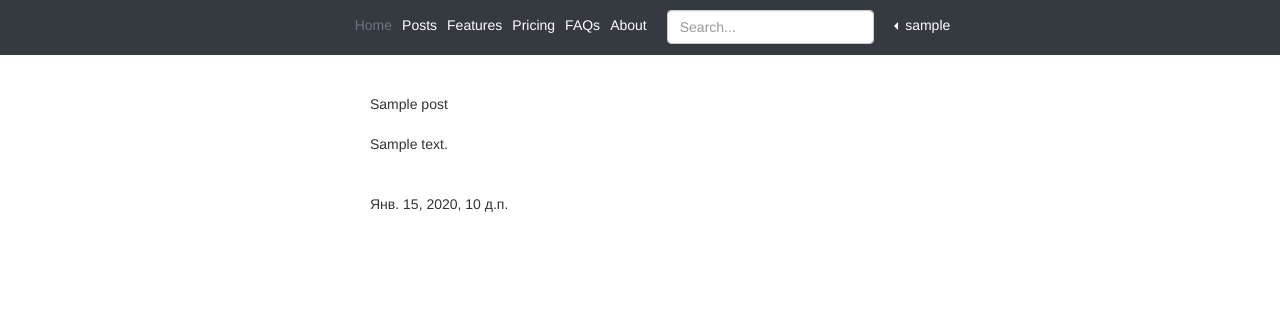
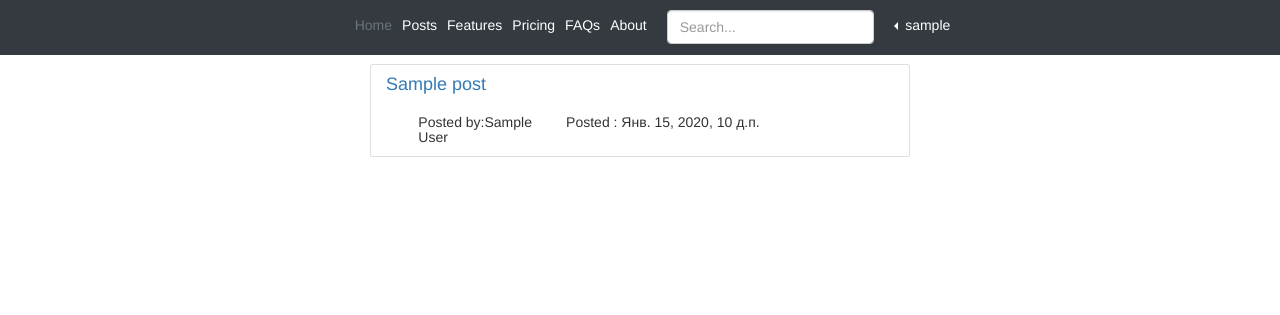
Before and after one commit to katerinArtem/MyPetProjectSite, a Django app: page /Posts/ in a window 1280 px wide. Shown: the top 315 px of the page. Run offline with Django 3.2, Linux system fonts and the light colour scheme; a user stored in the database is signed in; tables that the repository leaves empty hold one stand-in row (values such as "Sample post"); some libraries are stand-ins or nearby versions.

Commit message:
add posts front

```diff
--- a/main/urls.py
+++ b/main/urls.py
@@ -8,4 +8,5 @@
     path('sign_up/',views.sign_up,name="sign_up"),
     path('profile/update',views.profile_update,name = 'profile_update'),
     path('Posts/',views.posts,name = 'posts'),
+    path('features/',views.features,name = 'features')
 ]
--- a/main/views.py
+++ b/main/views.py
@@ -13,6 +13,9 @@
 
 def home(request):
     return render(request,'main/home.html')
+
+def features(request):
+    return render(request,'main/features.html')
 
 @login_required
 def posts(request):
--- a/taskmanager/templates/base.html
+++ b/taskmanager/templates/base.html
@@ -35,7 +35,7 @@
             <ul class="nav col-12 col-lg-auto me-lg-auto mb-2 justify-content-end mb-md-0">
               <li><a href="{% url 'main:home' %}" class="nav-link px-2 text-secondary">Home</a></li>
               <li><a href="{% url 'main:posts' %}" class="nav-link px-2 text-white">Posts</a></li>
-              <li><a href="#" class="nav-link px-2 text-white">Features</a></li>
+              <li><a href="{% url 'main:features' %}" class="nav-link px-2 text-white">Features</a></li>
               <li><a href="#" class="nav-link px-2 text-white">Pricing</a></li>
               <li><a href="#" class="nav-link px-2 text-white">FAQs</a></li>
               <li><a href="#" class="nav-link px-2 text-white">About</a></li>
@@ -90,15 +90,22 @@
       {% endfor %}
     </ul>
     {% endif %}
+    <div class="background_content_color ">
+      <div class="content_padding">
+        {%block content%}
+        {%endblock%}
+      </div>
+    </div>
 
-    <div class="content_padding">
-      {%block content%}
 
-      {%endblock%}
-    </div>
 
     <script src="https://code.jquery.com/jquery-3.3.1.slim.min.js" integrity="sha384-q8i/X+965DzO0rT7abK41JStQIAqVgRVzpbzo5smXKp4YfRvH+8abtTE1Pi6jizo" crossorigin="anonymous"></script>
     <script src="https://cdnjs.cloudflare.com/ajax/libs/popper.js/1.14.3/umd/popper.min.js" integrity="sha384-ZMP7rVo3mIykV+2+9J3UJ46jBk0WLaUAdn689aCwoqbBJiSnjAK/l8WvCWPIPm49" crossorigin="anonymous"></script>
     <script src="https://stackpath.bootstrapcdn.com/bootstrap/4.1.3/js/bootstrap.min.js" integrity="sha384-ChfqqxuZUCnJSK3+MXmPNIyE6ZbWh2IMqE241rYiqJxyMiZ6OW/JmZQ5stwEULTy" crossorigin="anonymous"></script>
 </body>
+{% block footer %}
+    <div class="page-footer footer_color">
+
+    </div>
+{% endblock %}
 </html>
--- a/taskmanager/templates/main/posts.html
+++ b/taskmanager/templates/main/posts.html
@@ -7,33 +7,53 @@
     <div class="row">
         <div class="col-3"></div>
         <div class="col-6">
-            <div>
+
+            <div class="pb-4">
+                <div class="">
+                    <div class="row">
+                        <div class="col-3"></div>
+                        <div class="col-6 align_center">
                             <a class="btn btn-primary" data-toggle="collapse" href="#collapsePostForm" role="button" aria-expanded="false" aria-controls="collapseExample">
                                 Create new post
                             </a>
-                <div class="collapse" id="collapsePostForm">
+                        </div>
+                        <div class="col-3"></div>
+                    </div>
+                    <div class="collapse align_right" id="collapsePostForm">
                         <form method="POST" action="{% url 'main:posts'%}">
                             {% csrf_token %}
                             {{form.as_p}}
-                            <button type="submit" class="btn btn-primary" >Post</button>
+                                <button type="submit" class="btn btn-primary " >Post</button>
                         </form>
-                </div><br>
+                    </div>
+                </div>
             </div>
 
 
             {% for post in posts %}
+                <div class="card my-4">
+                    <a class="pl-4 align_center" data-toggle="collapse" href="#collapsePostContent{{post.id}}" role="button">
+                        <h4>{{post.title}}</h4>
+                    </a>
+                    <div class="collapse alas font-weight-normal px-4 align_center" id="collapsePostContent{{post.id}}">
+                        {{post.content}}
+                    </div>
                     <div>
-                    <div>
+                        <div class="row smouth_gray">
+                            <div class="col-1"></div>
+                            <div class="row col-10">
+                                <div class="col-4">
+                                    <h5>Posted by:{{post.author}}</h5>
+                                </div>
+                                <div class="col-8 align_right">
+                                    <h5>Posted : {{post.date_created}}</h5>
+                                </div>
+                            </div>
+                            <div class="col-1"></div>
+                        </div>
+                    </div>
 
-                        {{post.author}}
-                    </div><br><br>
-
-                    {{post.title}}<br><br>
-                    <div class="alas font-weight-normal">
-                        {{post.content}}
-                    </div><br><br>
-                    {{post.date_created}}<br><br><br>
-                </div><br>
+                </div>
             {% endfor %}
 
         </div>
```
Also changed, not shown: taskmanager/templates/main/features.html (added, +10 -0 lines). Lines whose indentation alone changed are shown as unchanged.
